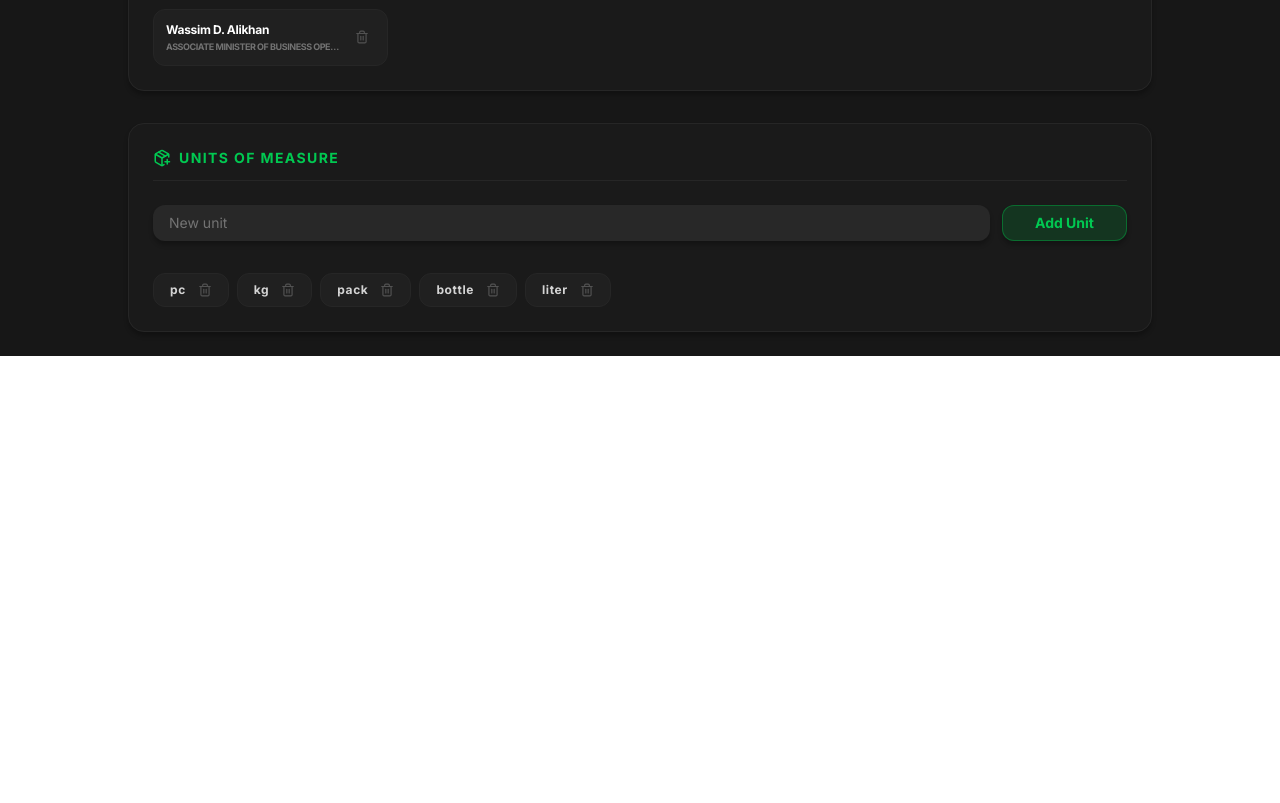
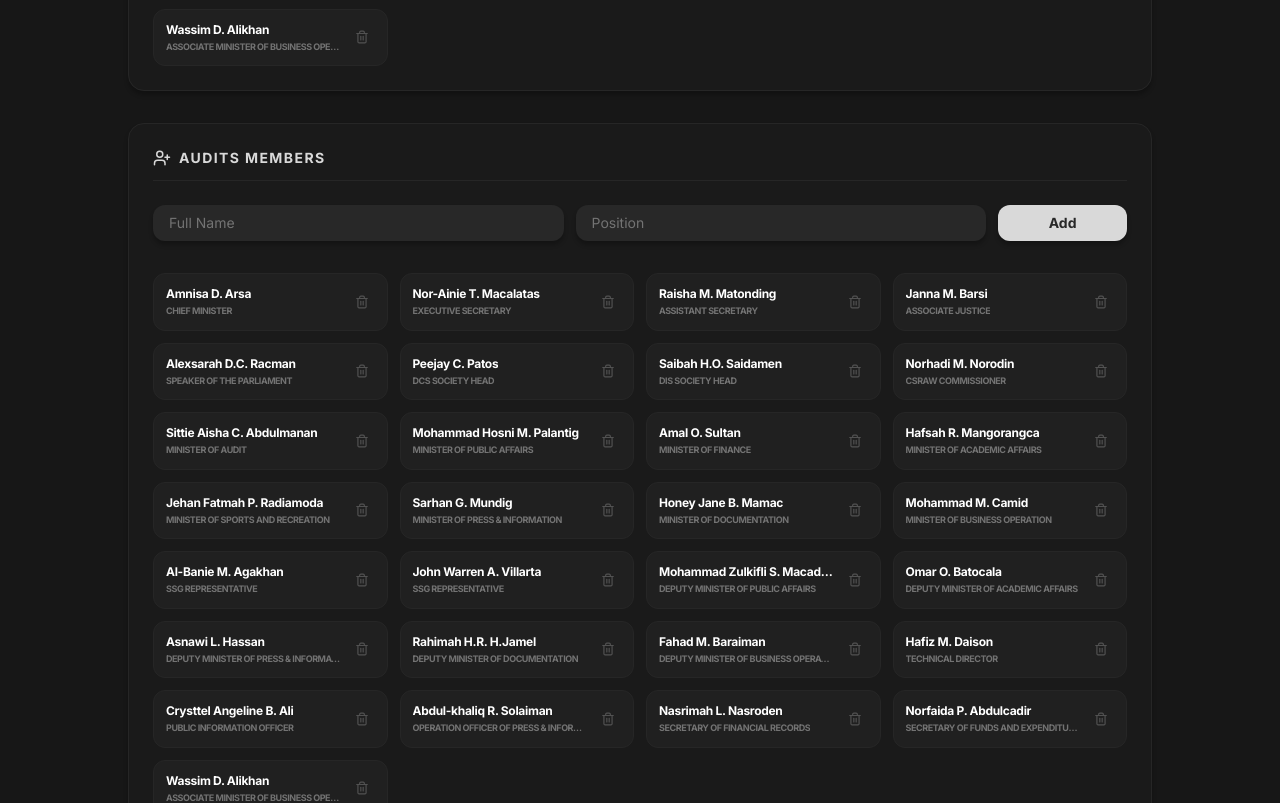
Before and after one commit to akrs-code/cics-finance-receipt-tracker, a React app in the folder frontend/: page /settings in a window 1280 px wide. Shown: the part 720-1523 px from the top of the page. Before the commit the page ends 1076 px from the top, so only its background shows below. Built offline with nearby package versions, Linux system fonts and the light colour scheme; no server answers; sample sign-in values are in the browser's storage; the HTML template or start-up script is replaced by a standard one; what @react-pdf/renderer would draw is missing.

Commit message:
feat: used useSettings on the settings components

```diff
--- a/frontend/components/Settings.jsx
+++ b/frontend/components/Settings.jsx
@@ -4,8 +4,9 @@ import { useSettings } from "../hooks/useSettings.js";
 import { useNavigate } from "react-router-dom";
 
 export default function Settings() {
-  const { councilMembers, units, updateMembers, updateUnits } = useSettings();
+  const { councilMembers, units, audits, updateMembers, updateUnits, updateAudits } = useSettings();
   const [newMember, setNewMember] = useState({ name: "", position: "" });
+  const [newAudit, setNewAudit] = useState({ name: "", position: "" });
   const [newUnit, setNewUnit] = useState("");
   const navigate = useNavigate();
 
@@ -13,6 +14,12 @@ export default function Settings() {
     if (!newMember.name || !newMember.position) return;
     updateMembers([...councilMembers, newMember]);
     setNewMember({ name: "", position: "" });
+  };
+
+  const addAudit = () => {
+    if (!newAudit.name || !newAudit.position) return;
+    updateAudits([...audits, newAudit]);
+    setNewAudit({ name: "", position: "" });
   };
 
   const addUnit = () => {
@@ -74,7 +81,54 @@ export default function Settings() {
                 </div>
                 <button
                   onClick={() => updateMembers(councilMembers.filter((_, idx) => idx !== i))}
-                  className="p-1.5 hover:bg-red-500/10 rounded-lg group transition-colors ml-2 flex-shrink-0"
+                  className="p-1.5 hover:bg-red-500/10 rounded-lg group transition-colors ml-2 shrink-0"
+                >
+                  <Trash2 size={14} className="text-neutral-600 group-hover:text-red-500 transition-colors" />
+                </button>
+              </div>
+            ))}
+          </div>
+        </section>
+        <section className="bg-button/20 p-6 rounded-2xl border border-neutral-800 shadow-card">
+          <h2 className="text-sm font-bold mb-6 flex items-center gap-2 uppercase tracking-widest border-b border-neutral-800 pb-3 text-card">
+            <UserPlus size={18} /> Audits Members
+          </h2>
+
+          <div className="grid grid-cols-1 md:grid-cols-7 gap-3 mb-8">
+            <input
+              placeholder="Full Name"
+              value={newAudit.name}
+              onChange={(e) => setNewAudit({ ...newAudit, name: e.target.value.replace(/[^a-zA-Z\s]/g, "") })}
+              className="md:col-span-3 px-4 py-2 rounded-xl shadow-card text-sm bg-button text-white placeholder:text-neutral-500 focus:ring-2 ring-card outline-none"
+            />
+            <input
+              placeholder="Position"
+              value={newAudit.position}
+              onChange={(e) => setNewAudit({ ...newAudit, position: e.target.value.replace(/[^a-zA-Z\s]/g, "") })}
+              className="md:col-span-3 px-4 py-2 rounded-xl shadow-card text-sm bg-button text-white placeholder:text-neutral-500 focus:ring-2 ring-card outline-none"
+            />
+            <button
+              onClick={addAudit}
+              className="md:col-span-1 bg-card text-button rounded-xl font-bold text-sm hover:bg-card/80 transition-colors py-2 shadow-card"
+            >
+              Add
+            </button>
+          </div>
+
+          <div className="grid grid-cols-1 sm:grid-cols-2 lg:grid-cols-4 gap-3">
+            {councilMembers.map((m, i) => (
+              <div key={i} className="flex justify-between items-center bg-button/40 p-3 rounded-xl border border-neutral-800 hover:bg-neutral-800/60 transition-colors">
+                <div className="overflow-hidden">
+                  <p className="font-bold text-white tracking-tight text-xs truncate" title={m.name}>
+                    {m.name}
+                  </p>
+                  <p className="text-[9px] text-neutral-500 uppercase font-bold tracking-tighter mt-0.5 truncate" title={m.position}>
+                    {m.position}
+                  </p>
+                </div>
+                <button
+                  onClick={() => updateMembers(councilMembers.filter((_, idx) => idx !== i))}
+                  className="p-1.5 hover:bg-red-500/10 rounded-lg group transition-colors ml-2 shrink-0"
                 >
                   <Trash2 size={14} className="text-neutral-600 group-hover:text-red-500 transition-colors" />
                 </button>
@@ -104,13 +158,13 @@ export default function Settings() {
           </div>
 
           <div className="flex flex-wrap gap-2">
-            {units.map((u, i) => (
-              <div key={i} className="flex items-center gap-3 bg-button/40 px-4 py-2 rounded-xl border border-neutral-800 group hover:border-neutral-600 transition-colors">
-                <span className="text-xs font-bold tracking-wider text-neutral-300">{u}</span>
+            {units.map((unit, index) => (
+              <div key={index} className="flex items-center gap-3 bg-button/40 px-4 py-2 rounded-xl border border-neutral-800 group hover:border-neutral-600 transition-colors">
+                <span className="text-xs font-bold tracking-wider text-neutral-300">{unit}</span>
                 <Trash2
                   size={14}
                   className="text-neutral-600 cursor-pointer hover:text-red-500 transition-colors"
-                  onClick={() => updateUnits(units.filter((_, idx) => idx !== i))}
+                  onClick={() => updateUnits(units.filter((_, idx) => idx !== index))}
                 />
               </div>
             ))}
```
